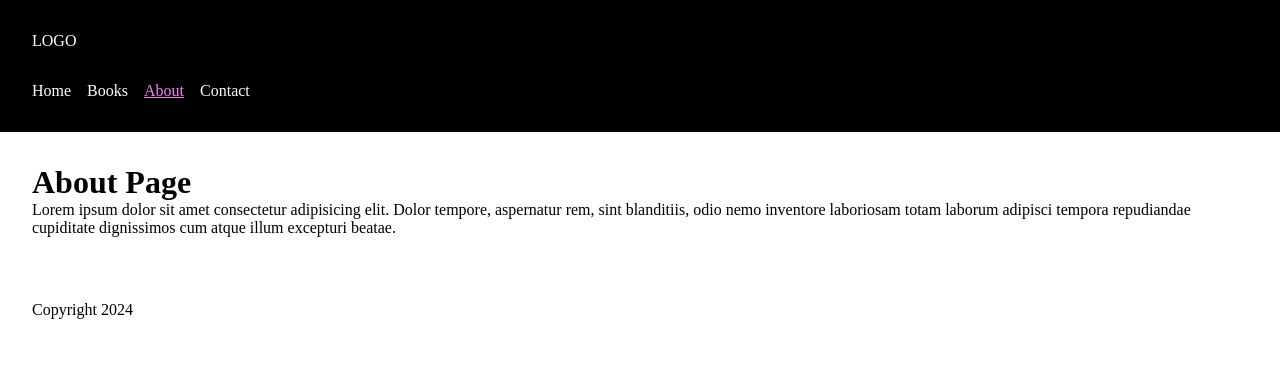
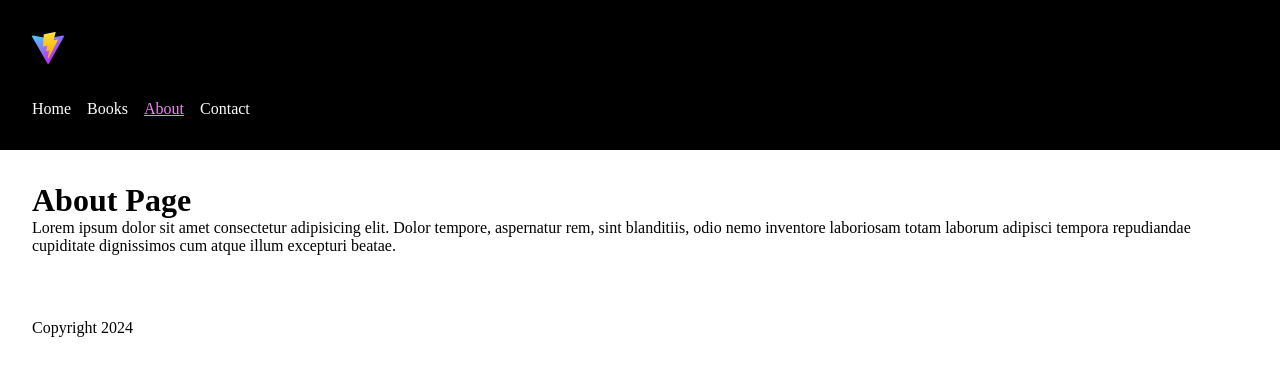
Before and after one commit to Alberto-Monaco/react-library, a React (Vite) app: page /about in a window 1280 px wide. Shown: the top 376 px of the page. Built offline with nearby package versions, Linux system fonts and the light colour scheme.

Commit message:
change logo

```diff
--- a/src/components/AppHeader.jsx
+++ b/src/components/AppHeader.jsx
@@ -2,7 +2,9 @@ import MainMenu from './MainMenu'
 export default function AppHeader() {
 	return (
 		<header>
-			<div className='logo'>LOGO</div>
+			<div className='logo'>
+				<img src='/vite.svg' alt='logo' />
+			</div>
 			<MainMenu />
 		</header>
 	)
```
